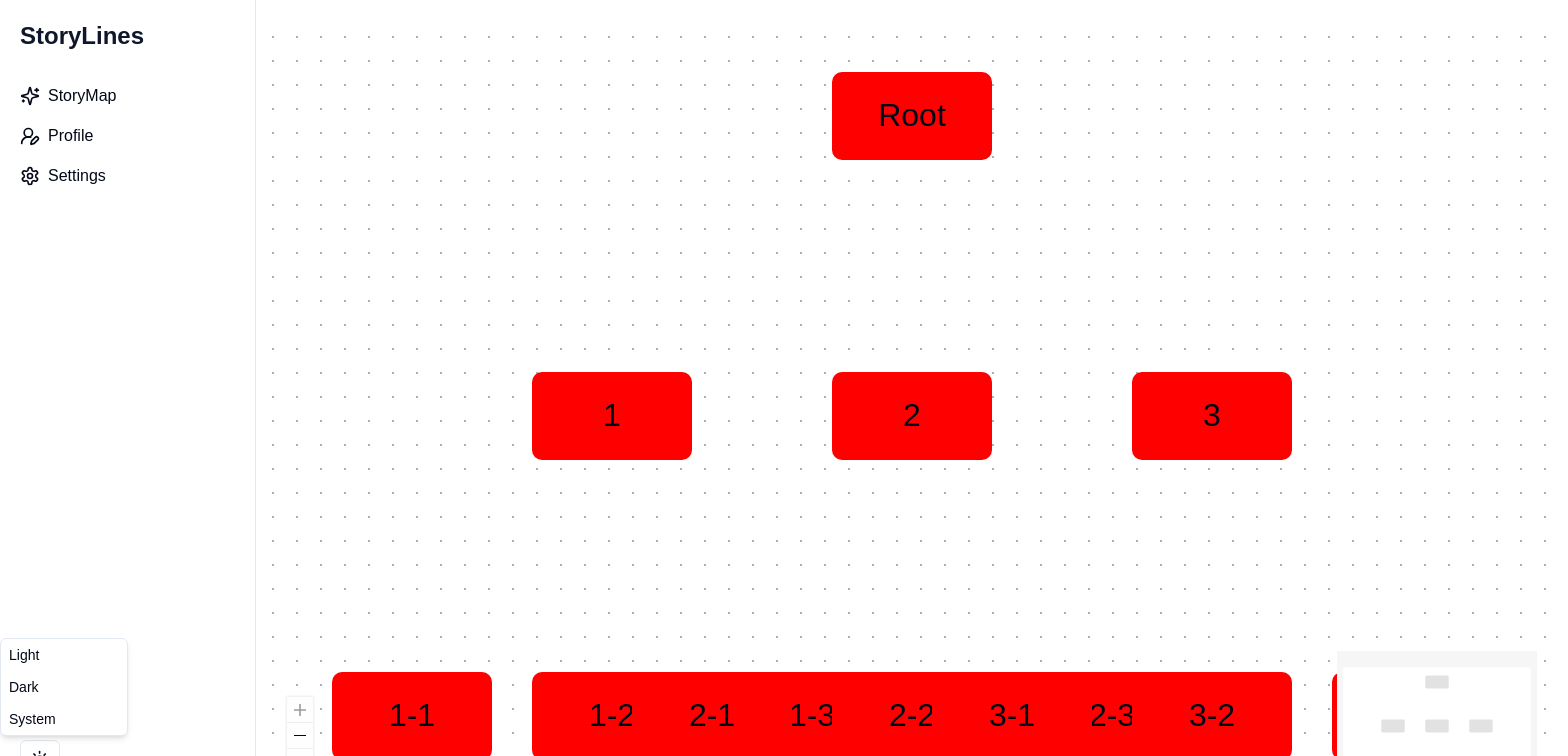
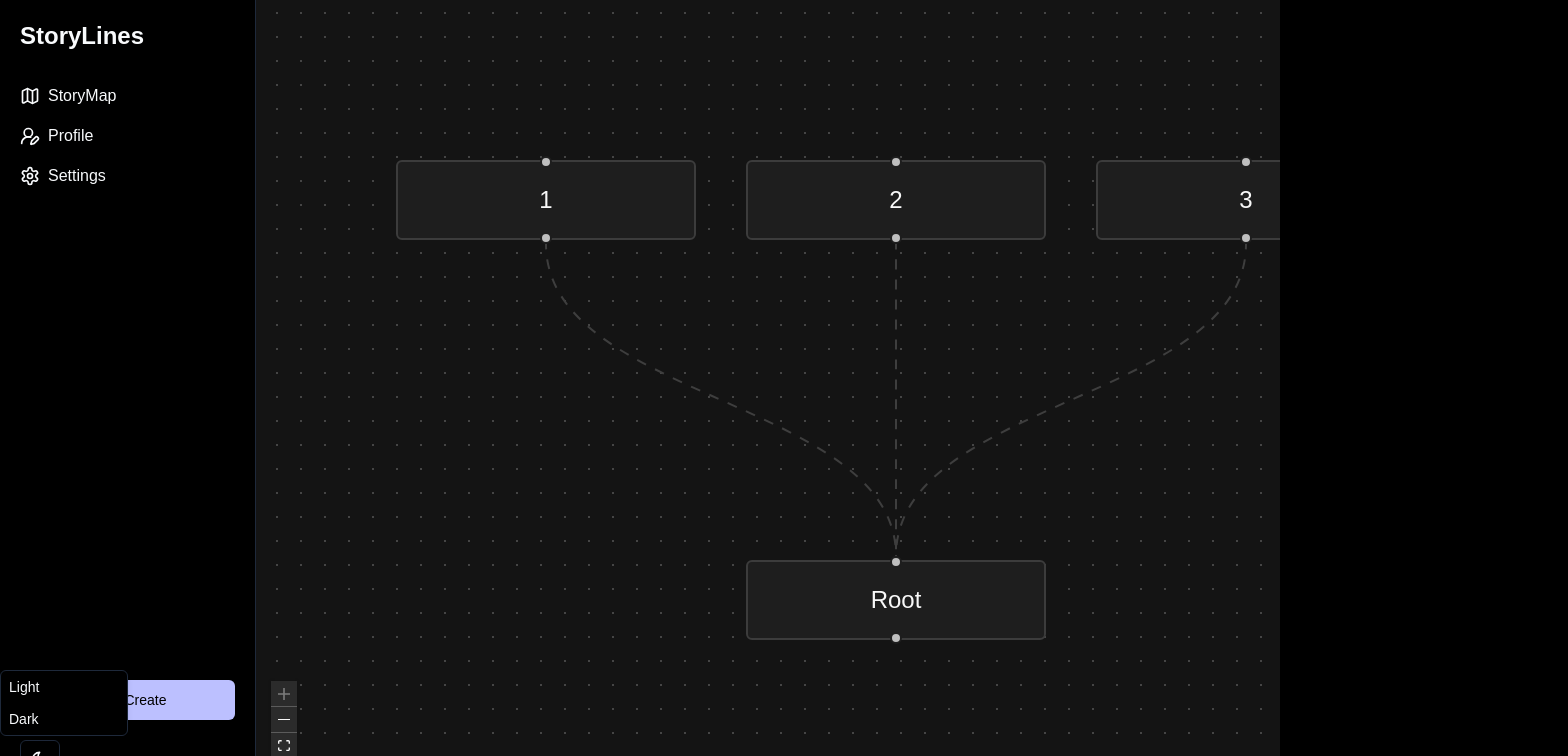
Before and after one commit to praneethravuri/storylines, a Next.js app: page /storymap in a window 1280 px wide. Both pictures are taken after a click on the button "Toggle theme". Shown: the top 756 px of the page, 1568 px wide, since content can reach past the window. Built offline with nearby package versions, Linux system fonts and the light colour scheme.

Commit message:
flow map ui, nodes, edges

```diff
--- a/app/layout.tsx
+++ b/app/layout.tsx
@@ -2,7 +2,6 @@ import type { Metadata } from "next";
 import "@/styles/global.css";
 import { ThemeProvider } from "@/components/theme-provider";
 import NavBar from "@/components/NavBar";
-
 
 export const metadata: Metadata = {
   title: "Create Next App",
@@ -19,13 +18,13 @@ export default function RootLayout({
       <body>
         <ThemeProvider
           attribute="class"
-          defaultTheme="system"
+          defaultTheme="dark"
           enableSystem
           disableTransitionOnChange
         >
           <div className="flex">
             <NavBar />
-            <main className="flex-1 p-4 md:ml-64">
+            <main className="flex-1 md:ml-64 h-screen overflow-hidden">
               {children}
             </main>
           </div>
--- a/app/storymap/FlowMap.tsx
+++ b/app/storymap/FlowMap.tsx
@@ -1,8 +1,7 @@
 "use client";
-import React, { useCallback } from 'react';
+import React, { useCallback, useEffect } from 'react';
 import {
     ReactFlow,
-    MiniMap,
     Controls,
     Background,
     useNodesState,
@@ -10,61 +9,51 @@ import {
     addEdge,
 } from '@xyflow/react';
 import '@xyflow/react/dist/style.css';
-
-const CustomNode = ({ data }) => {
-    return (
-        <div style={{
-            padding: 10,
-            borderRadius: 5,
-            border: '1px solid var(--border)',
-            backgroundColor: 'red',
-            color: data.color || 'var(--secondary-foreground)',
-            minWidth: 80,
-            textAlign: 'center',
-        }}>
-            {data.label}
-        </div>
-    );
-};
-
-const nodeTypes = {
-    custom: CustomNode,
-};
-
-const initialNodes = [
-    { id: 'root', position: { x: 250, y: 0 }, data: { label: 'Root', backgroundColor: 'var(--primary)', color: 'var(--primary-foreground)' }, type: 'custom' },
-    { id: '1', position: { x: 100, y: 150 }, data: { label: '1', backgroundColor: 'var(--info)', color: 'var(--info-foreground)' }, type: 'custom' },
-    { id: '2', position: { x: 250, y: 150 }, data: { label: '2', backgroundColor: 'var(--success)', color: 'var(--success-foreground)' }, type: 'custom' },
-    { id: '3', position: { x: 400, y: 150 }, data: { label: '3', backgroundColor: 'var(--warning)', color: 'var(--warning-foreground)' }, type: 'custom' },
-    { id: '1-1', position: { x: 0, y: 300 }, data: { label: '1-1', backgroundColor: 'var(--info-accent)' }, type: 'custom' },
-    { id: '1-2', position: { x: 100, y: 300 }, data: { label: '1-2', backgroundColor: 'var(--info-accent)' }, type: 'custom' },
-    { id: '1-3', position: { x: 200, y: 300 }, data: { label: '1-3', backgroundColor: 'var(--info-accent)' }, type: 'custom' },
-    { id: '2-1', position: { x: 150, y: 300 }, data: { label: '2-1', backgroundColor: 'var(--success-accent)' }, type: 'custom' },
-    { id: '2-2', position: { x: 250, y: 300 }, data: { label: '2-2', backgroundColor: 'var(--success-accent)' }, type: 'custom' },
-    { id: '2-3', position: { x: 350, y: 300 }, data: { label: '2-3', backgroundColor: 'var(--success-accent)' }, type: 'custom' },
-    { id: '3-1', position: { x: 300, y: 300 }, data: { label: '3-1', backgroundColor: 'var(--warning-accent)' }, type: 'custom' },
-    { id: '3-2', position: { x: 400, y: 300 }, data: { label: '3-2', backgroundColor: 'var(--warning-accent)' }, type: 'custom' },
-    { id: '3-3', position: { x: 500, y: 300 }, data: { label: '3-3', backgroundColor: 'var(--warning-accent)' }, type: 'custom' },
-];
-
-const initialEdges = [
-    { id: 'e-root-1', source: 'root', target: '1', animated: true, style: { stroke: 'var(--primary)' } },
-    { id: 'e-root-2', source: 'root', target: '2', animated: true, style: { stroke: 'var(--primary)' } },
-    { id: 'e-root-3', source: 'root', target: '3', animated: true, style: { stroke: 'var(--primary)' } },
-    { id: 'e1-1', source: '1', target: '1-1', animated: true, style: { stroke: 'var(--info)' } },
-    { id: 'e1-2', source: '1', target: '1-2', animated: true, style: { stroke: 'var(--info)' } },
-    { id: 'e1-3', source: '1', target: '1-3', animated: true, style: { stroke: 'var(--info)' } },
-    { id: 'e2-1', source: '2', target: '2-1', animated: true, style: { stroke: 'var(--success)' } },
-    { id: 'e2-2', source: '2', target: '2-2', animated: true, style: { stroke: 'var(--success)' } },
-    { id: 'e2-3', source: '2', target: '2-3', animated: true, style: { stroke: 'var(--success)' } },
-    { id: 'e3-1', source: '3', target: '3-1', animated: true, style: { stroke: 'var(--warning)' } },
-    { id: 'e3-2', source: '3', target: '3-2', animated: true, style: { stroke: 'var(--warning)' } },
-    { id: 'e3-3', source: '3', target: '3-3', animated: true, style: { stroke: 'var(--warning)' } },
-];
+import { useTheme } from "next-themes";
 
 export default function FlowMap() {
+    const initialNodes = [
+        { id: 'root', position: { x: 0, y: 0 }, data: { label: 'Root' } },
+        { id: '1', position: { x: 0, y: 0 }, data: { label: '1' } },
+        { id: '2', position: { x: 0, y: 0 }, data: { label: '2' } },
+        { id: '3', position: { x: 0, y: 0 }, data: { label: '3' } },
+    ];
+
+    const initialEdges = [
+        { id: 'e-root-1', source: '1', target: 'root', animated: true },
+        { id: 'e-root-2', source: '2', target: 'root', animated: true },
+        { id: 'e-root-3', source: '3', target: 'root', animated: true },
+    ];
+
     const [nodes, setNodes, onNodesChange] = useNodesState(initialNodes);
     const [edges, setEdges, onEdgesChange] = useEdgesState(initialEdges);
+    const { theme, setTheme } = useTheme();
+
+    const updateNodePositions = () => {
+        const viewportWidth = window.innerWidth;
+        const viewportHeight = window.innerHeight;
+
+        const centerX = viewportWidth / 2;
+        const bottomY = viewportHeight - 100;
+
+        const updatedNodes = [
+            { id: 'root', position: { x: centerX - 75, y: bottomY }, data: { label: 'Root' } },
+            { id: '1', position: { x: centerX - 250, y: bottomY - 200 }, data: { label: '1' } },
+            { id: '2', position: { x: centerX - 75, y: bottomY - 200 }, data: { label: '2' } },
+            { id: '3', position: { x: centerX + 100, y: bottomY - 200 }, data: { label: '3' } },
+        ];
+
+        setNodes(updatedNodes);
+    };
+
+    useEffect(() => {
+        updateNodePositions();
+        window.addEventListener('resize', updateNodePositions);
+
+        return () => {
+            window.removeEventListener('resize', updateNodePositions);
+        };
+    }, []);
 
     const onConnect = useCallback(
         (params) => setEdges((eds) => addEdge(params, eds)),
@@ -72,18 +61,18 @@ export default function FlowMap() {
     );
 
     return (
-        <div style={{ width: '100vw', height: '100vh' }}>
+        <div style={{ width: '100vw', height: '100vh', overflow: 'hidden' }} className=''>
             <ReactFlow
                 nodes={nodes}
                 edges={edges}
                 onNodesChange={onNodesChange}
                 onEdgesChange={onEdgesChange}
                 onConnect={onConnect}
-                nodeTypes={nodeTypes}
                 fitView
+                colorMode={theme === "dark" ? "dark" : "light"}
+
             >
                 <Controls />
-                <MiniMap />
                 <Background gap={12} size={1} />
             </ReactFlow>
         </div>
--- a/app/storymap/page.tsx
+++ b/app/storymap/page.tsx
@@ -3,7 +3,7 @@ import FlowMap from './FlowMap';
 
 const page = () => {
   return (
-    <div className='overflow-y-hidden'>
+    <div>
       <FlowMap />
     </div>
   )
--- a/components/NavBar.tsx
+++ b/components/NavBar.tsx
@@ -1,9 +1,10 @@
 "use client";
 import React, { useState } from 'react';
 import { ModeToggle } from "@/components/mode-toggle";
-import { Menu, X, Sparkles, UserRoundPen, Settings } from 'lucide-react';
+import { Menu, X, Sparkles, UserRoundPen, Settings, Map } from 'lucide-react';
 import Link from 'next/link';
 import { usePathname } from 'next/navigation';
+import { Button } from '@/components/ui/button';
 
 const NavBar = () => {
   const [isOpen, setIsOpen] = useState(false);
@@ -14,7 +15,7 @@ const NavBar = () => {
   };
 
   const navItems = [
-    { href: "/storymap", icon: Sparkles, label: "StoryMap" },
+    { href: "/storymap", icon: Map, label: "StoryMap" },
     { href: "/profile", icon: UserRoundPen, label: "Profile" },
     { href: "/settings", icon: Settings, label: "Settings" },
   ];
@@ -46,9 +47,8 @@ const NavBar = () => {
                 <li key={item.href}>
                   <Link
                     href={item.href}
-                    className={`flex items-center space-x-2 hover:text-primary-accent ${
-                      pathname === item.href ? 'text-primary-accent' : ''
-                    }`}
+                    className={`flex items-center space-x-2 hover:text-primary-accent ${pathname === item.href ? 'text-primary-accent' : ''
+                      }`}
                     onClick={() => setIsOpen(false)}
                   >
                     <item.icon size={20} />
@@ -58,6 +58,12 @@ const NavBar = () => {
               ))}
             </ul>
           </nav>
+          <div className="create-story my-5">
+            <Button className="flex items-center w-full" variant="create">
+              <Sparkles className="mr-3" />
+              Create
+            </Button>
+          </div>
           <div className="mt-auto">
             <ModeToggle />
           </div>
--- a/components/mode-toggle.tsx
+++ b/components/mode-toggle.tsx
@@ -31,9 +31,6 @@ export function ModeToggle() {
         <DropdownMenuItem onClick={() => setTheme("dark")}>
           Dark
         </DropdownMenuItem>
-        <DropdownMenuItem onClick={() => setTheme("system")}>
-          System
-        </DropdownMenuItem>
       </DropdownMenuContent>
     </DropdownMenu>
   )
--- a/components/ui/button.tsx
+++ b/components/ui/button.tsx
@@ -18,6 +18,7 @@ const buttonVariants = cva(
           "bg-secondary text-secondary-foreground hover:bg-secondary/80",
         ghost: "hover:bg-accent hover:text-accent-foreground",
         link: "text-primary underline-offset-4 hover:underline",
+        create : "text-black bg-purpleAccent"
       },
       size: {
         default: "h-10 px-4 py-2",
--- a/components/ui/dropdown-menu.tsx
+++ b/components/ui/dropdown-menu.tsx
@@ -27,7 +27,7 @@ const DropdownMenuSubTrigger = React.forwardRef<
   <DropdownMenuPrimitive.SubTrigger
     ref={ref}
     className={cn(
-      "flex cursor-default select-none items-center rounded-sm px-2 py-1.5 text-sm outline-none focus:bg-accent data-[state=open]:bg-accent cursor-pointer",
+      "flex  select-none items-center rounded-sm px-2 py-1.5 text-sm outline-none focus:bg-accent data-[state=open]:bg-accent cursor-pointer",
       inset && "pl-8",
       className
     )}
@@ -83,7 +83,7 @@ const DropdownMenuItem = React.forwardRef<
   <DropdownMenuPrimitive.Item
     ref={ref}
     className={cn(
-      "relative flex cursor-default select-none items-center rounded-sm px-2 py-1.5 text-sm outline-none transition-colors focus:bg-accent focus:text-accent-foreground data-[disabled]:pointer-events-none data-[disabled]:opacity-50 cursor-pointer",
+      "relative flex  select-none items-center rounded-sm px-2 py-1.5 text-sm outline-none transition-colors focus:bg-accent focus:text-accent-foreground data-[disabled]:pointer-events-none data-[disabled]:opacity-50 cursor-pointer",
       inset && "pl-8",
       className
     )}
@@ -99,7 +99,7 @@ const DropdownMenuCheckboxItem = React.forwardRef<
   <DropdownMenuPrimitive.CheckboxItem
     ref={ref}
     className={cn(
-      "relative flex cursor-default select-none items-center rounded-sm py-1.5 pl-8 pr-2 text-sm outline-none transition-colors focus:bg-accent focus:text-accent-foreground data-[disabled]:pointer-events-none data-[disabled]:opacity-50 cursor-pointer",
+      "relative flex  select-none items-center rounded-sm py-1.5 pl-8 pr-2 text-sm outline-none transition-colors focus:bg-accent focus:text-accent-foreground data-[disabled]:pointer-events-none data-[disabled]:opacity-50 cursor-pointer",
       className
     )}
     checked={checked}
@@ -123,7 +123,7 @@ const DropdownMenuRadioItem = React.forwardRef<
   <DropdownMenuPrimitive.RadioItem
     ref={ref}
     className={cn(
-      "relative flex cursor-default select-none items-center rounded-sm py-1.5 pl-8 pr-2 text-sm outline-none transition-colors focus:bg-accent focus:text-accent-foreground data-[disabled]:pointer-events-none data-[disabled]:opacity-50 cursor-pointer",
+      "relative flex  select-none items-center rounded-sm py-1.5 pl-8 pr-2 text-sm outline-none transition-colors focus:bg-accent focus:text-accent-foreground data-[disabled]:pointer-events-none data-[disabled]:opacity-50 cursor-pointer",
       className
     )}
     {...props}
--- a/styles/global.css
+++ b/styles/global.css
@@ -32,7 +32,7 @@
   }
 
   .dark {
-    --background: 222.2 84% 4.9%;
+    --background: 0 0% 0%;
     --foreground: 210 40% 98%;
     --card: 222.2 84% 4.9%;
     --card-foreground: 210 40% 98%;
@@ -63,6 +63,7 @@
   * {
     @apply border-border;
   }
+
   body {
     @apply bg-background text-foreground;
   }
--- a/tailwind.config.ts
+++ b/tailwind.config.ts
@@ -52,6 +52,7 @@ const config = {
           accent: "hsl(var(--warning-accent))",
           foreground: "hsl(var(--warning-foreground))",
         },
+        purpleAccent : "#bcc0ff"
       },
       fontFamily: {
         sans: ["IBM Plex Sans", "sans-serif"],
```
